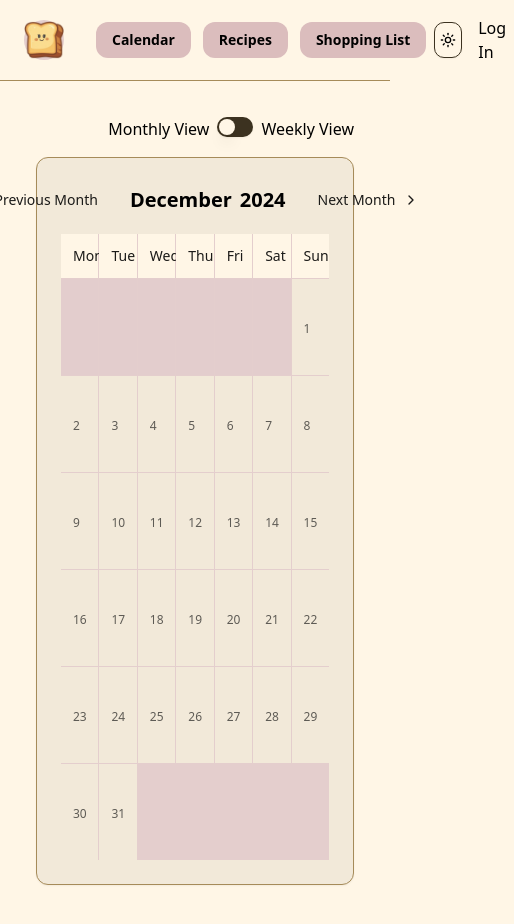
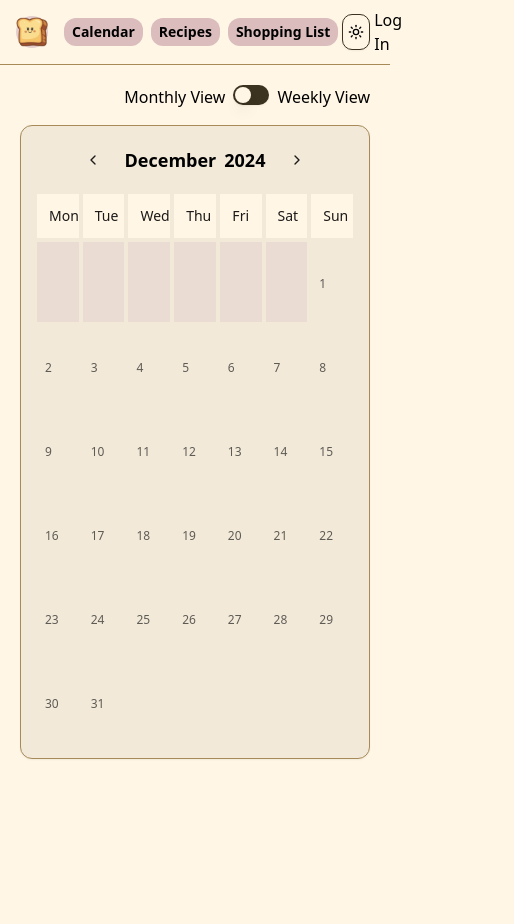
Before and after one commit to Gint367/mealy, a Next.js app: page / in a window 390 px wide. Shown: the top 924 px of the page, 514 px wide, since content can reach past the window. Built offline with nearby package versions, Linux system fonts and the light colour scheme; no server answers.

Commit message:
fixed sizing for small screen

```diff
--- a/app/components/Calendar.tsx
+++ b/app/components/Calendar.tsx
@@ -148,39 +148,39 @@ export function CustomCalendar(): JSX.Element {
     const weekDays = ['Mon', 'Tue', 'Wed', 'Thu', 'Fri', 'Sat', 'Sun']
 
     return (
-        <div className="relative mx-auto p-4 w-full">
+        <div>
             <div className="flex justify-end mb-4">
                 <span className="mr-2">Monthly View</span>
                 <Switch checked={!isMonthlyView} onCheckedChange={toggleView} />
                 <span className="ml-2">Weekly View</span>
             </div>
             <div className="rounded-lg border bg-card text-card-foreground shadow-sm">
-                <div className="p-6">
-                    <div className="flex items-center justify-center gap-4 mb-4">
+                <div className="p-4 md:p-6">
+                    <div className="flex items-center justify-center gap-2 md:gap-4 mb-4">
                         {isMonthlyView && (
-                            <Button className='items-center' variant="ghost" onClick={previousMonth}>
-                                <ChevronLeft className="h-4 w-4" />
-                                Previous Month
+                            <Button className='flex items-center' variant="ghost" onClick={previousMonth}>
+                                <ChevronLeft className="h-4 w-4 md:h-6 md:w-6" />
+                                <span className="hidden md:inline">Previous Month</span>
                             </Button>
                         )}
                         <div className="flex gap-2">
                             <h2
-                                className="text-xl font-semibold text-foreground cursor-pointer"
+                                className="text-lg md:text-xl font-semibold text-foreground cursor-pointer"
                                 onClick={() => setIsMonthPickerOpen(!isMonthPickerOpen)}
                             >
                                 {currentMonth.toLocaleString('default', { month: 'long' })}
                             </h2>
                             <h2
-                                className="text-xl font-semibold text-foreground cursor-pointer"
+                                className="text-lg md:text-xl font-semibold text-foreground cursor-pointer"
                                 onClick={() => setIsYearPickerOpen(!isYearPickerOpen)}
                             >
                                 {currentMonth.getFullYear()}
                             </h2>
                         </div>
                         {isMonthlyView && (
-                            <Button className='items-center' variant="ghost" onClick={nextMonth}>
-                                Next Month
-                                <ChevronRight className="h-4 w-4" />
+                            <Button className='flex items-center' variant="ghost" onClick={nextMonth}>
+                                <span className="hidden md:inline">Next Month</span>
+                                <ChevronRight className="h-4 w-4 md:h-6 md:w-6" />
                             </Button>
                         )}
                     </div>
--- a/app/components/CalendarMonth.tsx
+++ b/app/components/CalendarMonth.tsx
@@ -13,7 +13,7 @@ interface MonthlyViewProps {
 
 const MonthlyView: React.FC<MonthlyViewProps> = ({ days, weekDays, startingDay, handleDateSelect, getEventForDate, currentMonth }) => {
     return (
-        <div className="grid grid-cols-7 gap-px bg-muted">
+        <div className="grid grid-cols-7 gap-1 sm:gap-2">
             {weekDays.map((day) => (
                 <div key={day} className="p-3 text-center text-sm font-medium bg-background">
                     {day}
@@ -30,15 +30,15 @@ const MonthlyView: React.FC<MonthlyViewProps> = ({ days, weekDays, startingDay,
                         key={day}
                         onClick={() => handleDateSelect(date)}
                         className={cn(
-                            "p-3 bg-card transition-colors relative h-24 text-left",
+                            "p-2 sm:p-3 bg-card transition-colors relative h-20 sm:h-24 text-left",
 
                             event && "bg-primary hover:bg-primary/80 focus:outline-none focus:ring-1 focus:ring-ring"
                         )}
                     >
-                        <span className="text-xs text-muted-foreground">{day}</span>
+                        <span className="text-xs sm:text-sm text-muted-foreground">{day}</span>
                         {event && (
                             <div className="mt-1">
-                                <span className="text-sm truncate">{event.title} x{event.portionSize}</span>
+                                <span className="text-xs sm:text-sm truncate hidden sm:inline">{event.title}x{event.portionSize}</span>
                             </div>
                         )}
                     </button>
--- a/app/components/Header.tsx
+++ b/app/components/Header.tsx
@@ -16,28 +16,28 @@ import Image from 'next/image';
 export default function Header() {
     const { status, data: session } = useSession();
     return (
-        <div className="flex items-center justify-between px-6 py-4 border-b">
-            <div className="flex items-center space-x-8">
-                <div className="w-10 h-10 rounded-full bg-muted flex items-center justify-center">
+        <nav className="flex items-center justify-between px-4 py-2 border-b md:px-6 md:py-4">
+            <div className="flex items-center space-x-4 md:space-x-8">
+                <div className="w-8 h-8 md:w-10 md:h-10 rounded-full bg-muted flex items-center justify-center">
                     <Link href="/">
                         <Image src='/mealy.webp' alt="logo" className="w-full h-full object-cover" width={48} height={48} />
                     </Link>
 
                 </div>
 
-                <nav className="flex space-x-3 max-md:text-sm">
-                    <Link href="/" className="px-4 py-2 font-bold bg-accent hover:bg-accent/50 rounded-xl max-h-10 ">
+                <div className="flex space-x-2 md:space-x-3 text-sm md:text-base">
+                    <Link href="/" className="px-2 py-1 md:px-4 md:py-2 font-bold bg-accent hover:bg-accent/50 rounded-xl max-h-8 md:max-h-10">
                         Calendar
                     </Link>
-                    <Link href="/recipes" className="px-4 py-2 font-bold bg-accent hover:bg-accent/50 rounded-xl max-h-10">
+                    <Link href="/recipes" className="px-2 py-1 md:px-4 md:py-2 font-bold bg-accent hover:bg-accent/50 rounded-xl max-h-8 md:max-h-10">
                         Recipes
                     </Link>
-                    <Link href="/shopping-list" className="px-4 py-2 font-bold bg-accent hover:bg-accent/50 rounded-xl max-h-10 text-nowrap">
+                    <Link href="/shopping-list" className="px-2 py-1 md:px-4 md:py-2 font-bold bg-accent hover:bg-accent/50 rounded-xl max-h-8 md:max-h-10 text-nowrap">
                         Shopping List
                     </Link>
-                </nav>
+                </div>
             </div>
-            <div className='flex items-center space-x-4 pl-2'>
+            <div className="flex items-center space-x-4 max-md:space-x-1 pl-1">
                 <ModeToggle />
                 {
                     status === "loading" && (
@@ -75,6 +75,6 @@ export default function Header() {
                 }
 
             </div>
-        </div>
+        </nav>
     );
 }
--- a/app/components/MealEditPopup.tsx
+++ b/app/components/MealEditPopup.tsx
@@ -85,7 +85,7 @@ export function MealEditPopup({ isOpen, onClose, meal, onDelete, onUpdatePortion
     return (
         <>
             <Dialog open={isOpen} onOpenChange={onClose}>
-                <DialogContent>
+                <DialogContent className="max-w-lg w-full">
                     <DialogHeader>
                         <DialogTitle>Edit Meal: {meal.title}</DialogTitle>
                     </DialogHeader>
@@ -96,12 +96,12 @@ export function MealEditPopup({ isOpen, onClose, meal, onDelete, onUpdatePortion
                             onChange={setNewPortionSize}
                         />
                     </div>
-                    <DialogFooter className="sm:justify-between">
-                        <Button variant="destructive" onClick={handleDelete}>
+                    <DialogFooter className="flex flex-col sm:flex-row sm:justify-between">
+                        <Button variant="destructive" onClick={handleDelete} className="mb-2 sm:mb-0">
                             Delete Meal
                         </Button>
-                        <div>
-                            <Button variant="outline" onClick={onClose} className="mr-2">
+                        <div className="flex flex-col sm:flex-row sm:items-center">
+                            <Button variant="outline" onClick={onClose} className="mb-2 sm:mb-0 sm:mr-2">
                                 Cancel
                             </Button>
                             <Button onClick={handleApplyChanges}>
--- a/app/recipes/RecipeDetailClient.tsx
+++ b/app/recipes/RecipeDetailClient.tsx
@@ -87,7 +87,7 @@ export default function RecipeDetailClient({ recipe }: RecipeDetailClientProps)
     };
 
     return (
-        <div className="container mx-auto p-4 pb-24 flex flex-col">
+        <div className="container mx-auto p-4">
             <h1 className="text-3xl font-bold mb-6">{recipe.title}</h1>
 
             <div className="grid md:grid-cols-2 gap-8 ">
@@ -121,13 +121,13 @@ export default function RecipeDetailClient({ recipe }: RecipeDetailClientProps)
                 </div>
             )}
 
-            <div className="container bg-background border-t p-4 flex items-center justify-between w-full bottom-0">
-                <div className="flex items-center space-x-4">
+            <div className="container bg-background border-t p-4 flex flex-col sm:flex-row items-center justify-between w-full bottom-0">
+                <div className="flex flex-col sm:flex-row items-center space-y-2 sm:space-y-0 sm:space-x-4">
                     <span className="text-lg font-semibold">Portion Size:</span>
                     <PortionSizeControl initialSize={portionSize} onChange={handlePortionChange} />
                 </div>
                 <Button
-                    className="ml-4 text-primary-foreground bg-primary px-4 py-2 rounded hover:bg-primary/80 focus:outline-none focus:ring-2 focus:bg-primary/80 focus:ring-opacity-50"
+                    className="mt-4 sm:mt-0 text-primary-foreground bg-primary px-4 py-2 rounded hover:bg-primary/80 focus:outline-none focus:ring-2 focus:bg-primary/80 focus:ring-opacity-50"
                     onClick={handleAddToCalendar}>
                     Add to Calendar
                 </Button>
```
